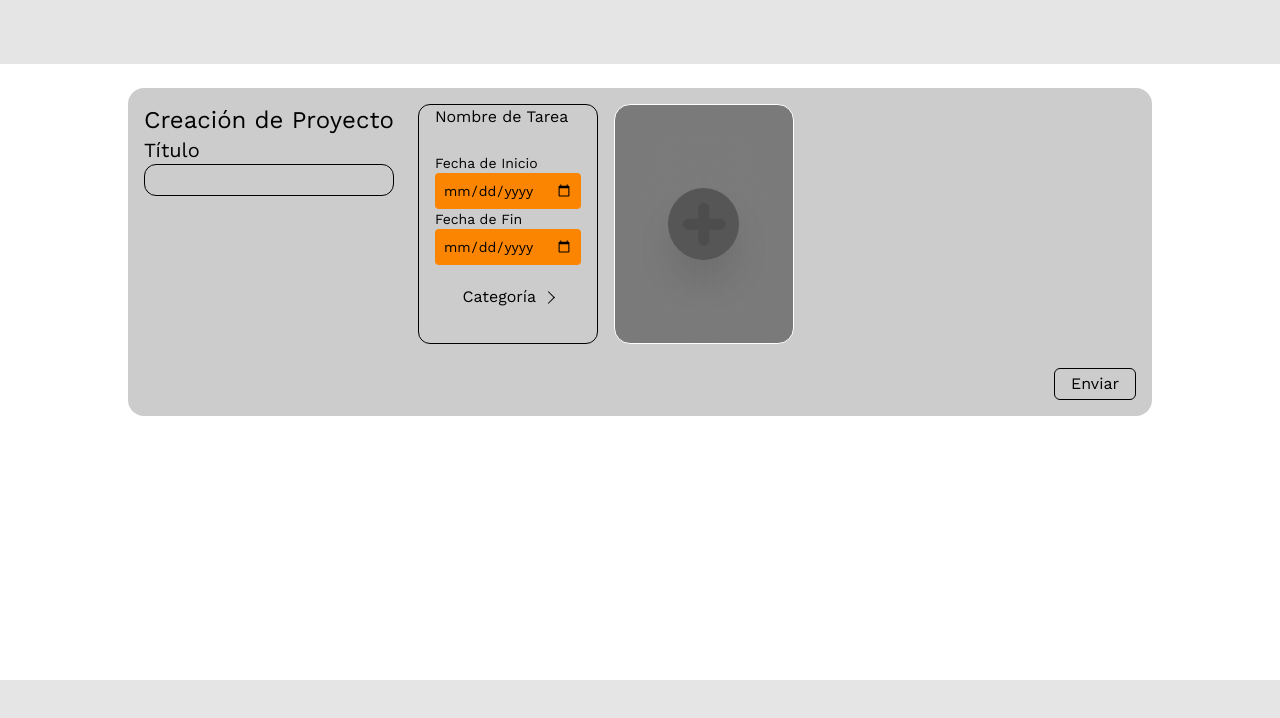
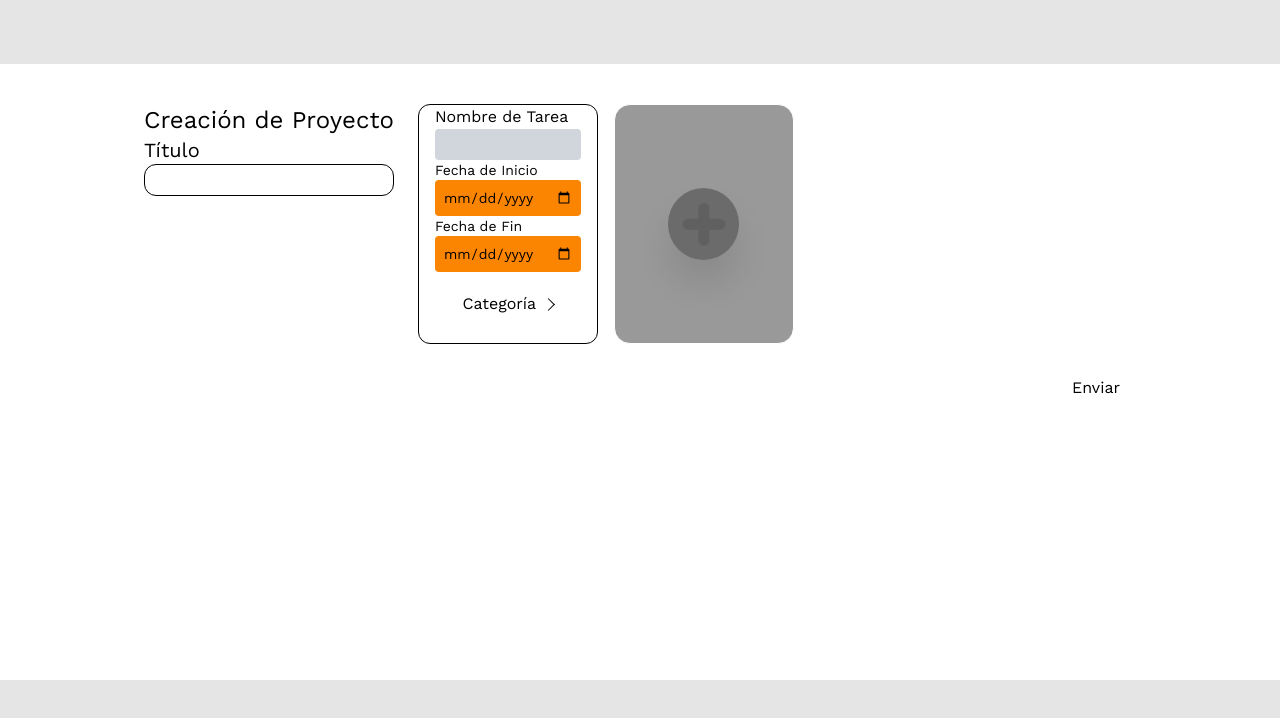
Before and after one commit to LavOwl/Distributed-Systems-Project, a React (Vite) app in the folder Frontend/ProjectPlanning/: page / in a window 1280 px wide. Shown: the top 718 px of the page. Built offline with nearby package versions, Linux system fonts and the light colour scheme.

Commit message:
endpoint changes again?

```diff
--- a/Frontend/ProjectPlanning/src/App.tsx
+++ b/Frontend/ProjectPlanning/src/App.tsx
@@ -76,7 +76,7 @@ function App() {
       <Header />
 
       <main className="flex justify-center w-full flex-1">
-        <form onSubmit={initiateFlaskBonita} className="flex flex-col w-4/5 py-4 px-4 bg-black/20 rounded-2xl gap-6 h-fit">
+        <form onSubmit={initiateFlaskBonita} className="flex flex-col w-4/5 py-4 px-4 rounded-2xl gap-6 h-fit">
           <div className='flex gap-6 text-nowrap'>
             <div className='flex flex-col'>
               <h1 className='text-2xl'>Creación de Proyecto</h1>
@@ -94,7 +94,7 @@ function App() {
             </div>
           </div>
           <div className='w-full flex justify-end'>
-            <button className='border border-black h-8 rounded-md w-fit px-4 hover:bg-black/20 cursor-pointer'>Enviar</button>
+            <button className='rounded-md w-fit px-4 py-2 bg-white cursor-pointer hover:bg-gray-100'>Enviar</button>
           </div>
         </form>
       </main>
--- a/Frontend/ProjectPlanning/src/components/common/TextInput.tsx
+++ b/Frontend/ProjectPlanning/src/components/common/TextInput.tsx
@@ -2,7 +2,7 @@ export function TextInput({ label,  id_mod } : { label:string, id_mod:number}){
     return (
         <>
             <label htmlFor={label+id_mod}>{label}</label>
-            <input name={label+id_mod} id={label+id_mod} required type='text'/>
+            <input className='bg-gray-300 rounded-sm outline-none border-transparent border-2 px-2 py-[0.1rem] box-border focus:border-[#fb8500]' name={label+id_mod} id={label+id_mod} required type='text'/>
         </>
     )
 }
```
